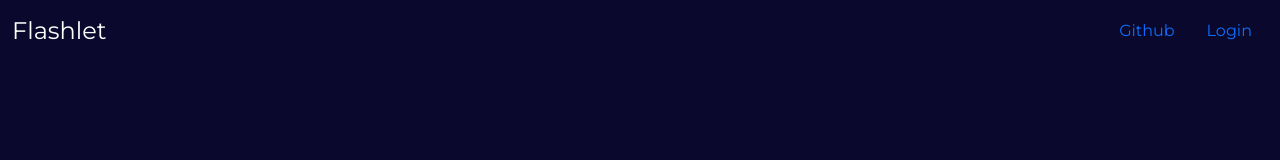
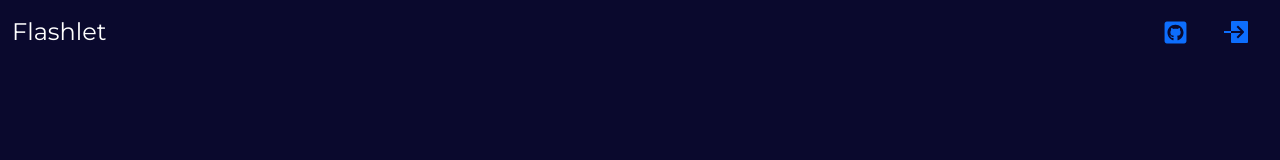
Before and after one commit to BrianCheung1/Flashcards, a React (Create React App) app in the folder client/: page /Login in a window 1280 px wide. Shown: the top 160 px of the page. Built offline with nearby package versions, Linux system fonts and the light colour scheme.

Commit message:
Update Navibar.js

```diff
--- a/client/src/components/Navibar.js
+++ b/client/src/components/Navibar.js
@@ -4,6 +4,8 @@ import Nav from "react-bootstrap/Nav";
 import Navbar from "react-bootstrap/Navbar";
 import Button from "react-bootstrap/Button";
 import { useNavigate } from "react-router-dom";
+import { FaGithubSquare } from "react-icons/fa"
+import {IoLogInSharp} from "react-icons/io5"
 
 function Navibar() {
   let navigate = useNavigate();
@@ -21,7 +23,7 @@ function Navibar() {
   return (
     <Navbar
       collapseOnSelect
-      expand="lg"
+      expand="md"
       variant="dark"
       fixed="top"
       className="NavbarBackground"
@@ -36,11 +38,11 @@ function Navibar() {
             href="https://github.com/BrianCheung1/Flashcards"
             target="_blank"
           >
-            Github
+            <FaGithubSquare size={25}/>
           </Nav.Link>
 
           <Nav.Link href="#" onClick={goToLogin}>
-            Login
+            <IoLogInSharp size={32}/>
           </Nav.Link>
         </Navbar.Collapse>
       </Container>
```
